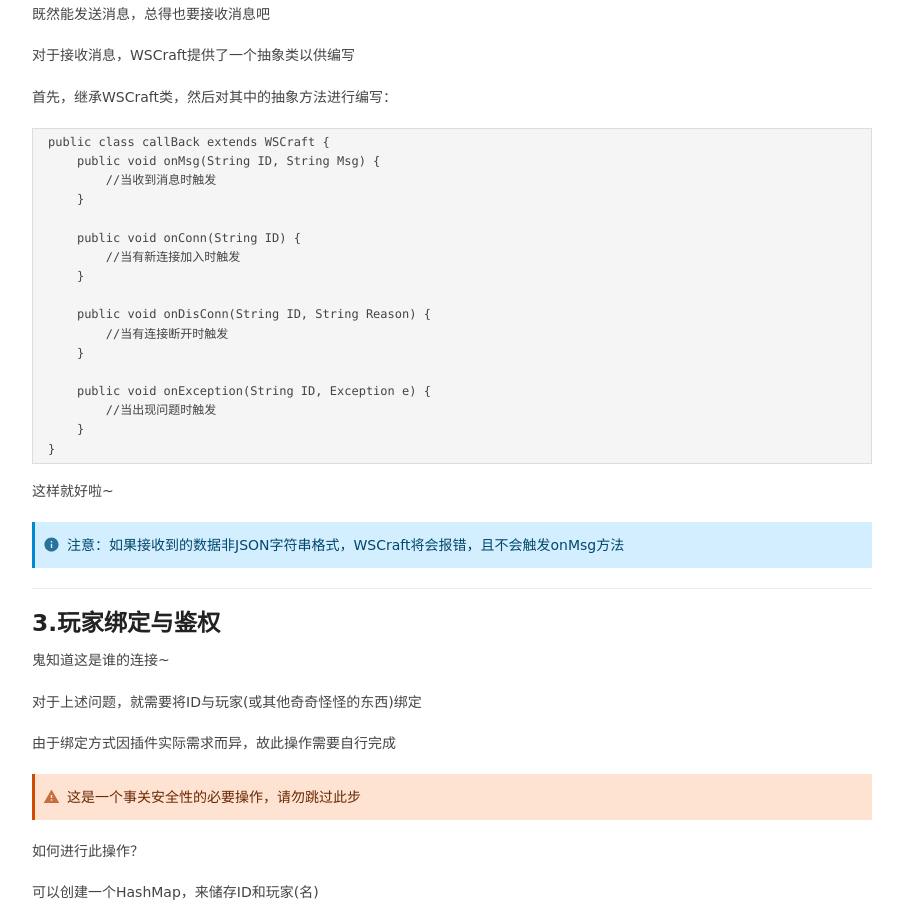
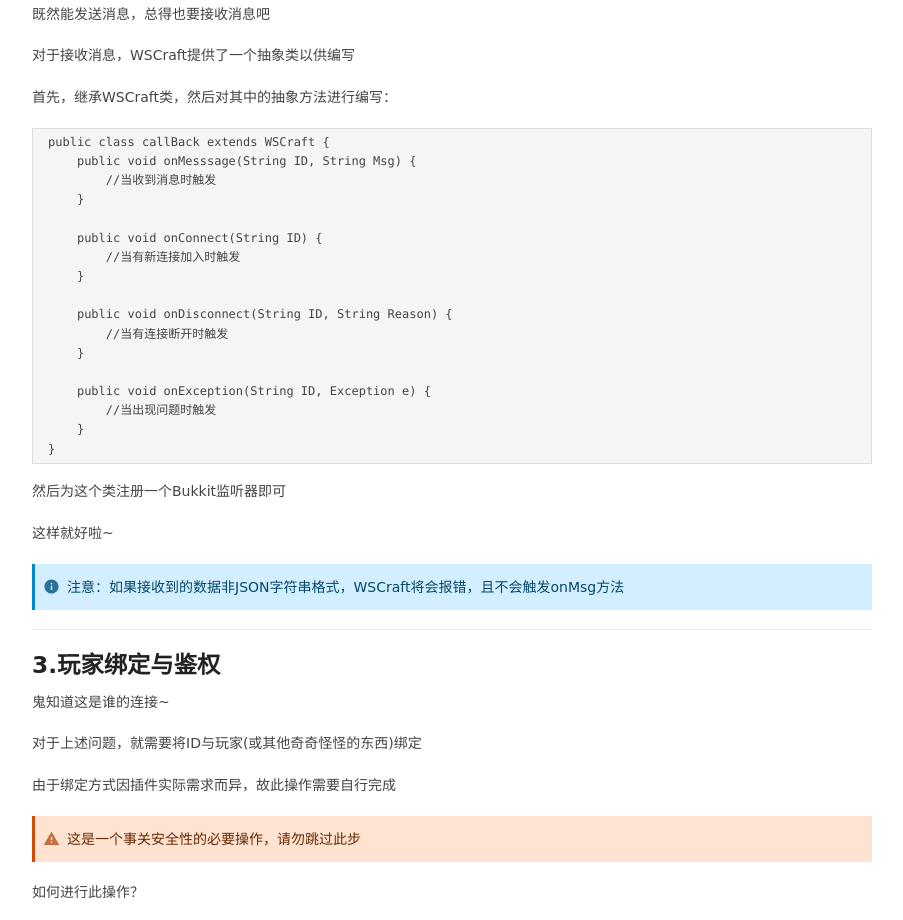
Before and after one commit to qianmo2233/WSCraft, a plain HTML site: page docs/index.html in a window 1280 px wide. Shown: the part 1269-2189 px from the top of the page, without its empty margins (188-1091 px from the left). Drawn offline with Linux system fonts and the light colour scheme.

Commit message:
更新开发文档

```diff
--- a/docs/index.html
+++ b/docs/index.html
@@ -79,15 +79,15 @@
 <p id="bkmrk-%E5%AF%B9%E4%BA%8E%E6%8E%A5%E6%94%B6%E6%B6%88%E6%81%AF%EF%BC%8Cwscraft%E6%8F%90%E4%BE%9B%E4%BA%86%E4%B8%80%E4%B8%AA%E6%8A%BD">对于接收消息，WSCraft提供了一个抽象类以供编写</p>
 <p id="bkmrk-%E9%A6%96%E5%85%88%EF%BC%8C%E7%BB%A7%E6%89%BFwscraft%E7%B1%BB%EF%BC%8C%E7%84%B6%E5%90%8E%E5%AF%B9%E5%85%B6%E4%B8%AD%E7%9A%84">首先，继承WSCraft类，然后对其中的抽象方法进行编写：</p>
 <pre id="bkmrk-public-class-callbac"><code class="language-Java">public class callBack extends WSCraft {
-    public void onMsg(String ID, String Msg) {
+    public void onMesssage(String ID, String Msg) {
         //当收到消息时触发
     }
 
-    public void onConn(String ID) {
+    public void onConnect(String ID) {
         //当有新连接加入时触发
     }
 
-    public void onDisConn(String ID, String Reason) {
+    public void onDisconnect(String ID, String Reason) {
         //当有连接断开时触发
     }
 
@@ -95,6 +95,7 @@
         //当出现问题时触发
     }
 }</code></pre>
+            <p id="bkmrk-%E8%BF%99%E6%A0%B7%E5%B0%B1%E5%A5%BD%E5%95%A6%7E">然后为这个类注册一个Bukkit监听器即可</p>
 <p id="bkmrk-%E8%BF%99%E6%A0%B7%E5%B0%B1%E5%A5%BD%E5%95%A6%7E">这样就好啦~</p>
 <p id="bkmrk-%E6%B3%A8%E6%84%8F%EF%BC%9A%E5%A6%82%E6%9E%9C%E6%8E%A5%E6%94%B6%E5%88%B0%E7%9A%84%E6%95%B0%E6%8D%AE%E9%9D%9Ejson%E5%AD%97%E7%AC%A6%E4%B8%B2%E6%A0%BC" class="callout info">注意：如果接收到的数据非JSON字符串格式，WSCraft将会报错，且不会触发onMsg方法</p>
 <hr id="bkmrk--2">
```
